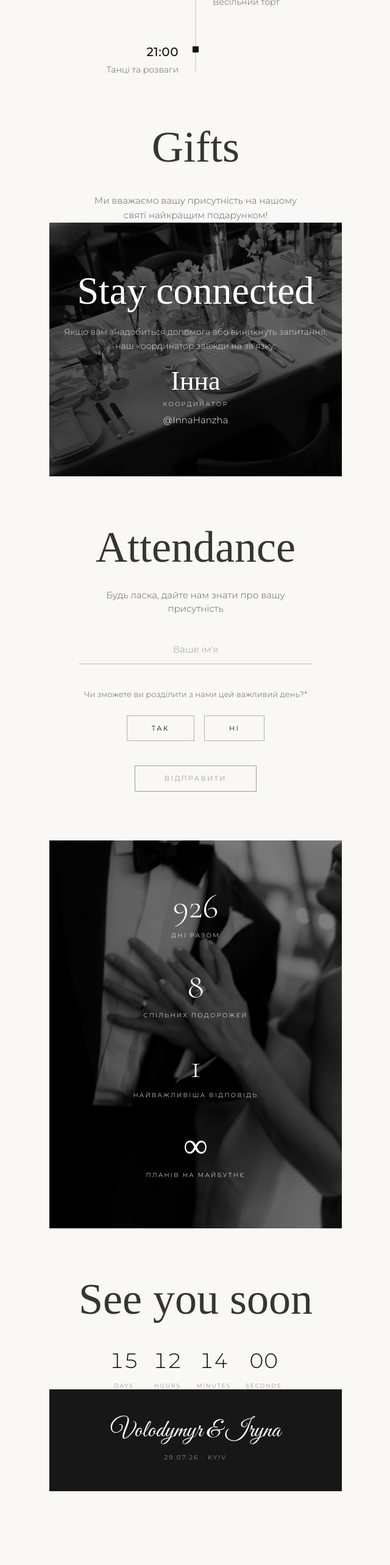
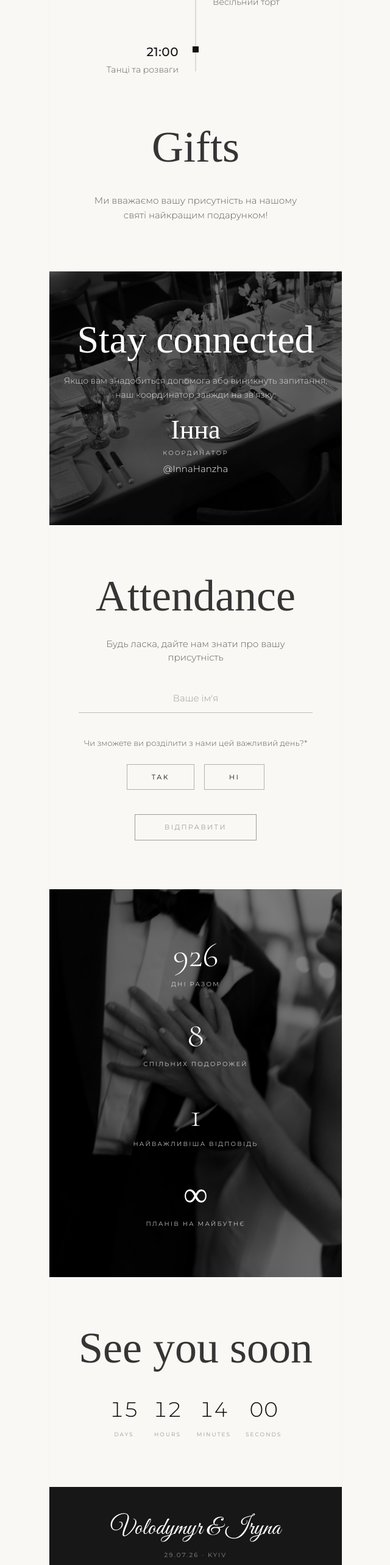
Before and after one commit to axlrose023/wedding_invitator, a React (Vite) app in the folder frontend/: page / in a window 1280 px wide. Shown: the part 2920-5486 px from the top of the page at 61% size, without its empty margins (319-959 px from the left). Before the commit the page ends 5365 px from the top, so only its background shows below. Built offline with nearby package versions, Linux system fonts and the light colour scheme; a web font is replaced by a local one.

Commit message:
Keep bottom padding on paper sections before photo/dark bands
Co-Authored-By: Claude Opus 4.8 <noreply@anthropic.com>

```diff
--- a/frontend/src/components/Attendance.tsx
+++ b/frontend/src/components/Attendance.tsx
@@ -27,7 +27,7 @@ export function Attendance() {
 
   if (status === "done") {
     return (
-      <section className="w-full bg-minimal-paper px-6 pt-20 pb-0 text-center text-minimal-text">
+      <section className="w-full bg-minimal-paper px-6 py-20 text-center text-minimal-text">
         <SectionTitle>{a.title}</SectionTitle>
         <p className="mx-auto mt-8 max-w-sm text-[15px] font-light text-minimal-secondary">
           Дякуємо! Вашу відповідь збережено.
--- a/frontend/src/components/Countdown.tsx
+++ b/frontend/src/components/Countdown.tsx
@@ -30,7 +30,7 @@ export function Countdown() {
   ];
 
   return (
-    <section className="w-full bg-minimal-paper px-6 pt-20 pb-0 text-minimal-text">
+    <section className="w-full bg-minimal-paper px-6 py-20 text-minimal-text">
       <SectionTitle>{w.countdown.title}</SectionTitle>
 
       <div className="reveal mx-auto mt-10 flex max-w-sm justify-center gap-6">
--- a/frontend/src/components/Gifts.tsx
+++ b/frontend/src/components/Gifts.tsx
@@ -3,7 +3,7 @@ import { SectionTitle } from "./SectionTitle";
 
 export function Gifts() {
   return (
-    <section className="w-full bg-minimal-paper px-6 pt-20 pb-0 text-minimal-text">
+    <section className="w-full bg-minimal-paper px-6 py-20 text-minimal-text">
       <SectionTitle>{w.gifts.title}</SectionTitle>
 
       <div className="reveal mx-auto mt-10 max-w-md text-center">
```
Also changed, not shown: 2 other files (tests, documents, lock files or other folders).
